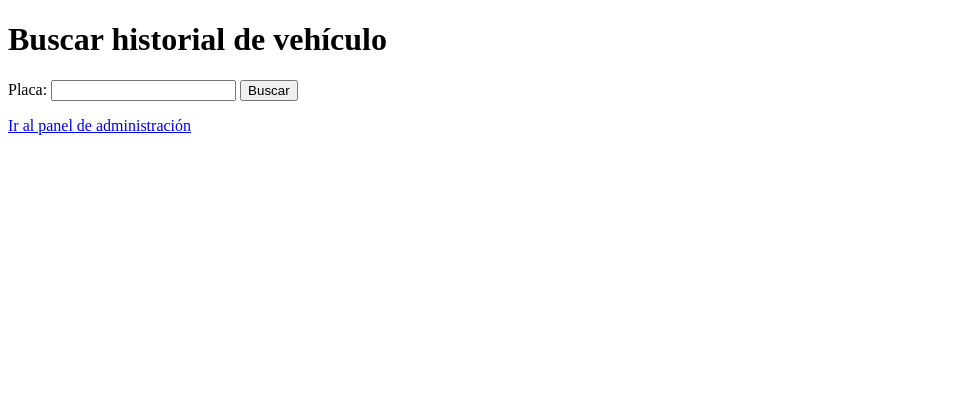
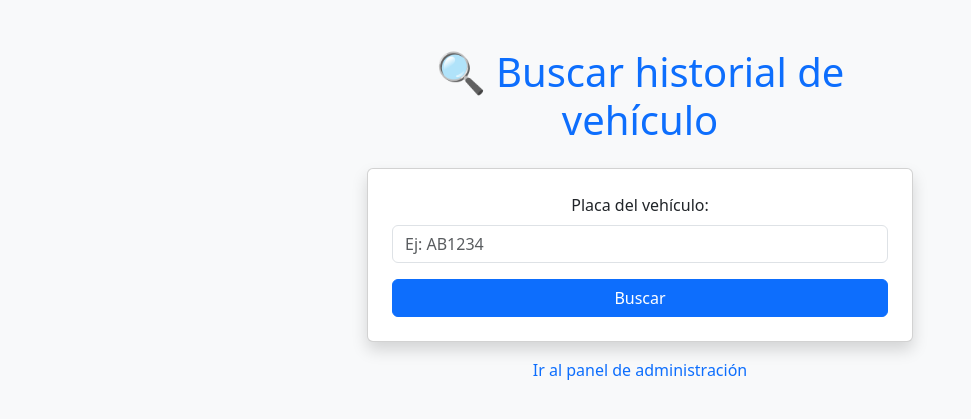
Before and after one commit to eagleevolutioncorp/TEST, a Flask app: page / in a window 1280 px wide. Shown: the top 419 px of the page, without its empty margins (0-971 px from the left). Run offline with Flask 3, Linux system fonts and the light colour scheme.

Commit message:
Update index.html
mejora de la pagina de carflax

```diff
--- a/templates/index.html
+++ b/templates/index.html
@@ -1,15 +1,29 @@
 <!DOCTYPE html>
-<html>
+<html lang="es">
 <head>
-    <title>Carfax Panamá</title>
+    <meta charset="UTF-8">
+    <title>Carfax Panamá – Buscar Historial</title>
+    <link href="https://cdn.jsdelivr.net/npm/bootstrap@5.3.3/dist/css/bootstrap.min.css" rel="stylesheet">
 </head>
-<body>
-    <h1>Buscar historial de vehículo</h1>
-    <form action="/report" method="POST">
-        <label for="plate">Placa:</label>
-        <input type="text" id="plate" name="plate" required>
-        <button type="submit">Buscar</button>
-    </form>
-    <p><a href="/admin/">Ir al panel de administración</a></p>
+<body class="bg-light">
+
+    <div class="container mt-5">
+        <div class="row justify-content-center">
+            <div class="col-md-6 text-center">
+                <h1 class="mb-4 text-primary">🔍 Buscar historial de vehículo</h1>
+                <form method="POST" action="/report" class="card p-4 shadow">
+                    <div class="mb-3">
+                        <label for="plate" class="form-label">Placa del vehículo:</label>
+                        <input type="text" id="plate" name="plate" class="form-control" placeholder="Ej: AB1234" required>
+                    </div>
+                    <button type="submit" class="btn btn-primary w-100">Buscar</button>
+                </form>
+                <div class="mt-3">
+                    <a href="/admin/" class="text-decoration-none">Ir al panel de administración</a>
+                </div>
+            </div>
+        </div>
+    </div>
+
 </body>
 </html>
```
